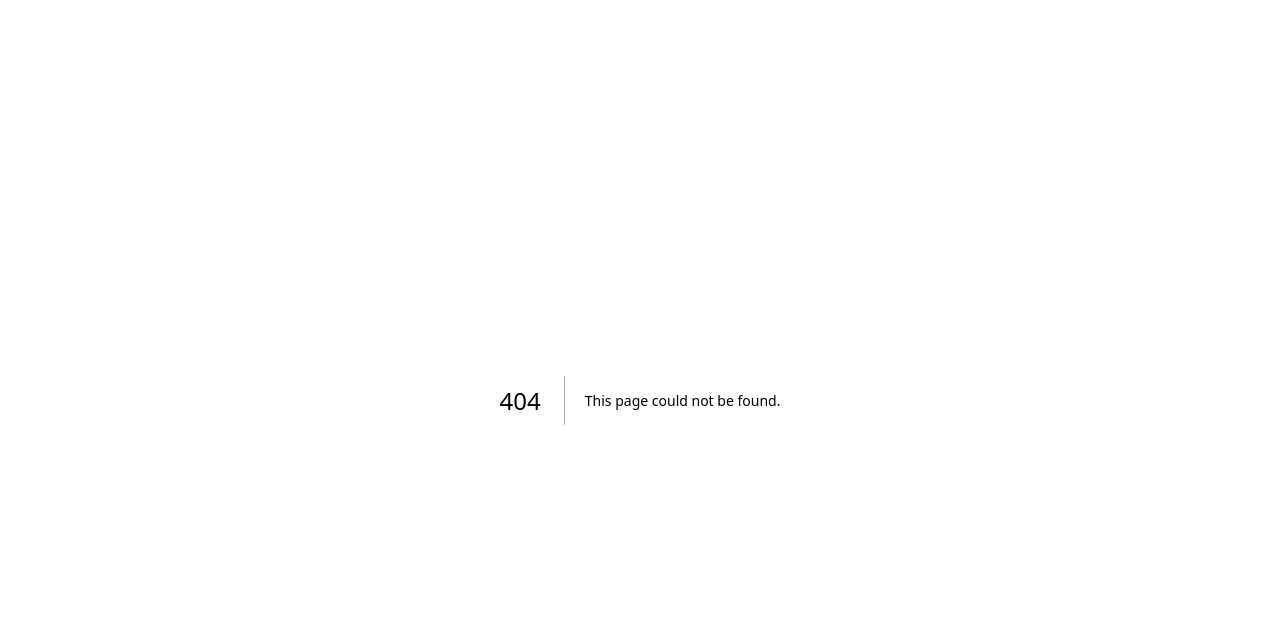
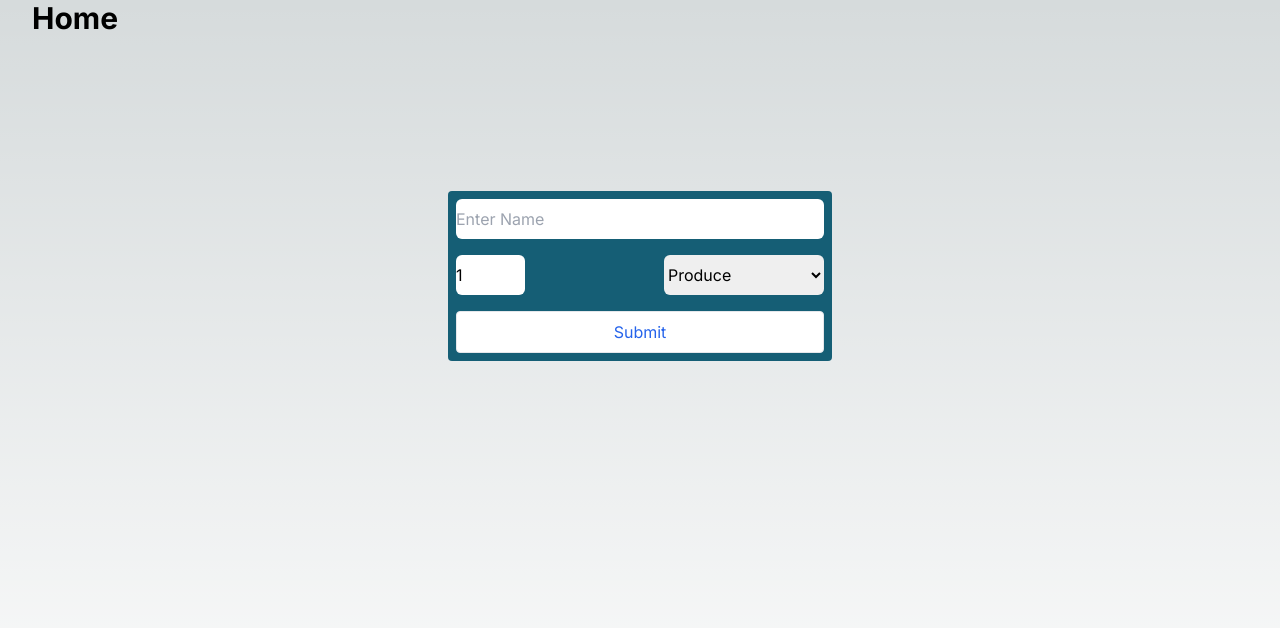
Before and after one commit to KyleJamesD/cprg306-assignments, a Next.js app: page /week-4 in a window 1280 px wide. Before the commit this address had no page. Shown: the top 628 px of the page. Built offline with nearby package versions, Linux system fonts and the light colour scheme.

Commit message:
finished tailwind CSS styling

```diff
--- /dev/null
+++ b/app/buttonexample/button.js
@@ -0,0 +1,39 @@
+//use client means the iems will only be rendered by the client?
+"use client";
+//states allow us to dynamically change our componenets on the fly as new information is processed
+import {useState} from "react";
+
+export default function CounterExample () {
+    //useState(10) sets the intial value
+    // declare the variable and function that will control it
+    var [count, setCount] = useState(10);
+
+    //function to contorl the increment
+    const increment = () => {
+        setCount(count +1);
+    };
+    //funciton to control the decrement
+    const decrement = () => {
+        setCount(count -1);
+    };
+    //function the reset the count back to zero
+    const reset = () => {
+        setCount(count=0);
+    };
+
+    return (
+        <div>
+            <p>Count: {count}</p>
+            {/* This is how we can do comments in our return statements
+            onClick is called an event handler
+            */ }
+            <button onClick={increment}>Increment</button>
+            <br></br>
+            <button onClick={decrement}>decrement</button>
+            <br></br>
+            <button onClick={reset}>Reset</button>
+        </div>
+    )
+
+
+}
--- /dev/null
+++ b/app/buttonexample/page.js
@@ -0,0 +1,13 @@
+import Link from 'next/link';
+// we only use curly braces if we do not use a default function for export
+// import {CounterExample , next function}  from './button';
+import CounterExample from './button';
+export default function Page(){
+    return(
+        <>
+            <Link href="/" className="ml-8  pt-3 pr-10 text-3xl font-bold">Home</Link>
+            <CounterExample/>
+        </>
+    );
+
+}
--- a/app/page.js
+++ b/app/page.js
@@ -5,16 +5,29 @@ export default function Home() {
     <nav>
       <h1>CPRG 306: Web Development 2 - Assignments</h1>
       <Link href="/">Home </Link>
+
       <br></br>
       <Link href="/about">About</Link>
+
       <br></br>
     <Link href="week-2">
         week-2
       </Link>
+
       <br></br>
       <Link href="week-3">
         week-3
       </Link>
+
+      <br></br>
+      <Link href="week-4">
+        week-4
+      </Link>
+
+      <br></br>
+      <Link href="buttonexample">
+        Button Example
+      </Link>
   </nav>
   );
 }
--- a/app/week-2/page.js
+++ b/app/week-2/page.js
@@ -3,7 +3,7 @@ import Link from 'next/link';
 export default function Page() {
     return (
       <main>
-              <Link href="/">Home </Link>
+        <Link href="/">Home </Link>
         <h1>Shopping List</h1>
         <StudentInfo  />
       </main>
--- a/app/week-3/item.js
+++ b/app/week-3/item.js
@@ -4,6 +4,7 @@ export default function Item(props){
         <>
         <div className="p-3 bg-gray-900 w-80 m-2 ">
         <li  className="font-bold text-2xl text-blue-600">{props.name}</li>
+        {/*Buy and in are just text*/}
         <li className="">Buy {props.quantity} in {props.category}</li>
         </div>
 
--- a/app/week-3/page.js
+++ b/app/week-3/page.js
@@ -1,9 +1,12 @@
 import ItemList from "./item-list";
+import Link from 'next/link';
 export default function Page(){
     return(
         <main>
-        <h1 className=" pt-3 pr-3 pl-3 text-3xl font-bold">Shopping List</h1>
-
+         <nav className="flex">
+        <p className=" pt-3 pl-3 text-3xl font-bold">Shopping List</p>
+        <Link href="/" className="ml-8  pt-3 pr-10 text-3xl font-bold">Home</Link>
+        </nav>
         <ItemList />
 
         </main>
--- /dev/null
+++ b/app/week-4/new-item.js
@@ -0,0 +1,72 @@
+"use client";
+import {useState} from "react";
+
+export function NewItem ()
+{
+    //these are called a useState "hook" it involves a state variable and a setter function
+    var [name, setName] = useState("");
+    var [quantity, setQuantity] = useState(1);
+    var [category, setCategory] = useState("produce");
+
+
+    //preventDefault stops the form from reloading the page in this case.
+    //window.alert displays a message for the user they must click ok to proceed
+    //console.log write themessage to the console, pressf12 to access
+    //clear state function is called at the end to reset values back to intial state
+    const handleSubmit = (event) =>
+        {
+            event.preventDefault();
+            const newItem =
+            {
+                name,
+                quantity,
+                category
+            };
+            window.alert(newItem.name+" "+ newItem.quantity+" "+newItem.category);
+            console.log(newItem.name, newItem.quantity, newItem.category);
+        }
+
+
+    //handleChange function sets the usestatehook variables to the "value" attribute which is tied to the input field
+    const handleNameChange = (event) =>
+        {setName(event.target.value);}
+    const handleQuantityChange = (event) =>
+        {setQuantity(event.target.value);}
+    const handleCategoryChange = (event) =>
+        {setCategory(event.target.value);}
+
+
+
+
+    return(
+
+            <form className="w-96 bg-cyan-800 flex flex-col rounded" onSubmit={handleSubmit}>
+                {/* •	The value of the input field should be tied to the name state variable, meaning that it displays the current value of name.???
+                    •	Use the setName function in an onChange event handler to update the state of name as the user types into the field.???
+                */}
+                <input className="grow text-black rounded-md m-2 h-10" type="text" name="name" placeholder="Enter Name" value={name} onChange={handleNameChange} required/>
+                <div className="flex justify-between ">
+                <input className="text-black rounded-md m-2 h-10 w-16s" type="number" quantity="quantity" min="0" max="99" placeholder="Enter quantity" value={quantity} onChange={handleQuantityChange} required/>
+                <select className="text-black rounded-md m-2 h-10 w-40" type="text" category="category" placeholder="Enter category" onChange={handleCategoryChange} required>
+                    <option value="Produce">Produce</option>
+                    <option value="Dairy">Dairy</option>
+                    <option value="Bakery">Bakery</option>
+                    <option value="Meat">Meat</option>
+                    <option value="Frozen Foods">Frozen Foods</option>
+                    <option value="Canned Goods">Canned Goods</option>
+                    <option value="Dry goods">Dry goods</option>
+                    <option value="Beverages">Beverages</option>
+                    <option value="Snacks">Snacks</option>
+                    <option value="Household">Household</option>
+                    <option value="Other">Other</option>
+                </select>
+                </div>
+                <button className="text-blue-600 border rounded py-2 px-6 m-2 bg-white"  type="submit">Submit</button>
+            </form>
+
+    );
+
+
+
+
+}
--- /dev/null
+++ b/app/week-4/page.js
@@ -0,0 +1,16 @@
+import Link from 'next/link';
+import {NewItem} from './new-item';
+
+export default function Page(){
+    return(
+        <>
+        <Link href="/" className="ml-8  pt-3 pr-10 text-3xl font-bold">Home</Link>
+            <div className="flex items-center justify-center h-screen">
+            <div className="mb-80">
+            <NewItem/>
+            </div>
+            </div>
+        </>
+    );
+
+}
```
